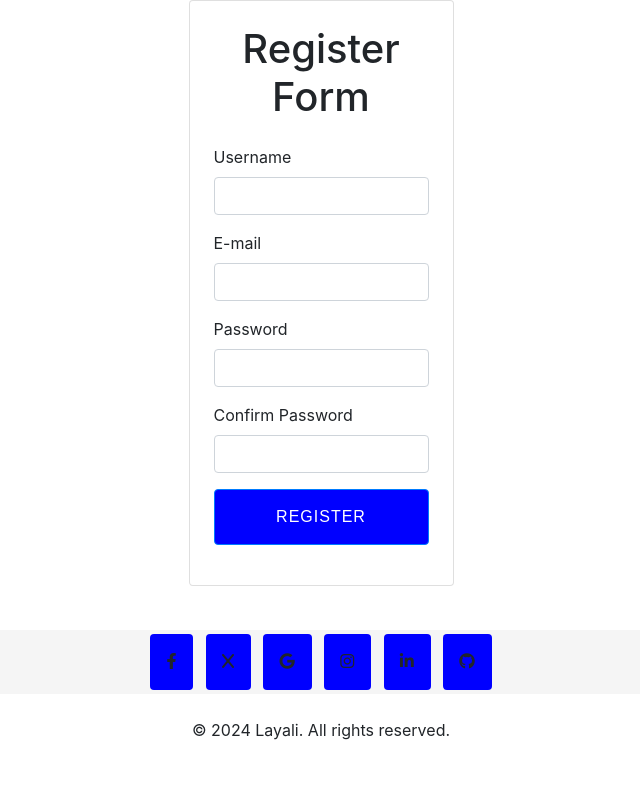
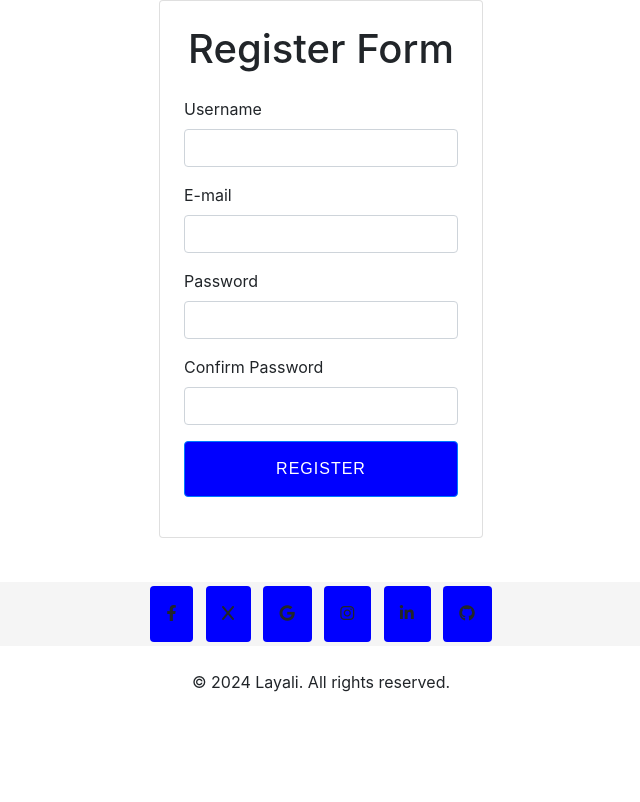
Before and after one commit to ci-sumi/neethus-travel-desk, a Django app: page /accounts/register in a window 1280 px wide. Shown: the part 82-884 px from the top of the page, without its empty margins (319-959 px from the left). After the commit the page ends 774 px from the top, so only its background shows below. Run offline with Django 5.2, Linux system fonts and the light colour scheme; some libraries are stand-ins or nearby versions.

Commit message:
Update width of registartion form

```diff
--- a/core/accounts/templates/register.html
+++ b/core/accounts/templates/register.html
@@ -1,5 +1,4 @@
 {% extends "index.html" %}
-{% load static %}
 <!DOCTYPE html>
 <html lang="en">
 
@@ -17,7 +16,7 @@
   <div class="container vh-100 d-flex justify-content-center align-items-center">
     <div class="row justify-content-center">
       <!-- Center the form using Bootstrap grid classes -->
-      <div class="col-md-10">
+      <div class="col-md-14">
         <div class="card p-4">
           <!-- Card to give a boxed look -->
           <h1 class="text-center mb-4">Register Form</h1>
```
